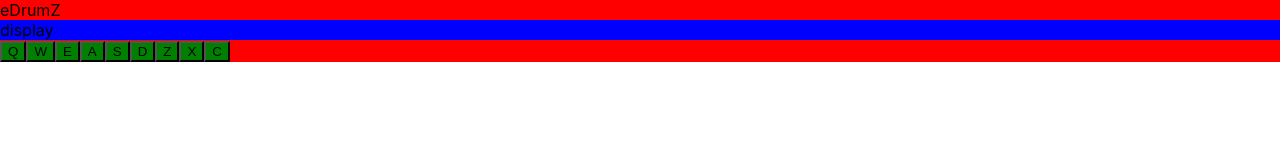
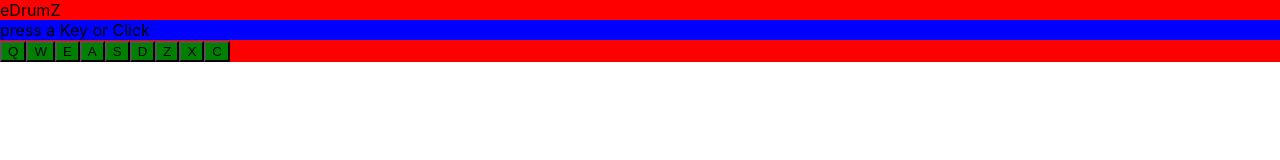
Before and after one commit to snrelghgub/drum-machine, a React (Create React App) app: page / in a window 1280 px wide. Shown: the top 160 px of the page. Built offline with nearby package versions, Linux system fonts and the light colour scheme.

Commit message:
add display functinality to machine

```diff
--- a/src/App.js
+++ b/src/App.js
@@ -18,16 +18,27 @@ const drumkit = [
 ]
 
 class App extends React.Component {
-//	constructor(props){
-	//	super(props)
-  //}
+	constructor(props){
+    super(props)
+
+    this.state = {
+      display: "press a Key or Click",
+    }
+  }
+
+  handleDisplay = (soundType) => {
+    console.log(soundType);
+    this.setState ({
+      display: soundType,
+    })
+  }
 
   render() {
     return (
       <div id="drum-machine">eDrumZ
-        <Display/>
+        <Display state={this.state.display}/>
         {drumkit.map( (x) =>
-            <DrumPad id={x.id} soundType={x.soundType} src={x.src} />
+            <DrumPad id={x.id} soundType={x.soundType} src={x.src} handleDisplay={this.handleDisplay}/>
         )}
       </div>
     );
--- a/src/components/Display.js
+++ b/src/components/Display.js
@@ -5,7 +5,7 @@ class Display extends React.Component {
 
   render() {
     return (
-        <div id="display">display</div>
+        <div id="display">{this.props.state}</div>
     );
   }
 }
--- a/src/components/DrumPad.js
+++ b/src/components/DrumPad.js
@@ -12,14 +12,14 @@ class DrumPad extends React.Component {
   }
 
   playSound = () => {
-    //console.log(this.audio.current);
     this.audio.current.play(); //play current sound
     this.audio.current.currentTime=0; //allows intermittent playing
+    this.props.handleDisplay(this.props.soundType);
   }
 
   componentDidMount(){
     document.addEventListener('keydown', this.handleKeyDown ); //"keydown' eventListener on page to run script
-    //window.focus()//Assures that the drumkit window gets focus
+    window.focus() //Assures that the drumkit window gets focus
   }
 
   componentWillUnmount(){
@@ -27,10 +27,7 @@ class DrumPad extends React.Component {
   }
 
   handleKeyDown = e => {
-    //console.log("key press success");
     if(e.keyCode===this.props.id.charCodeAt(0)){
-      //console.log("entered");
-      //console.log(this.props.id.charCodeAt(0));
       this.audio.current.play();
       this.audio.current.currentTime=0;
     }
```
